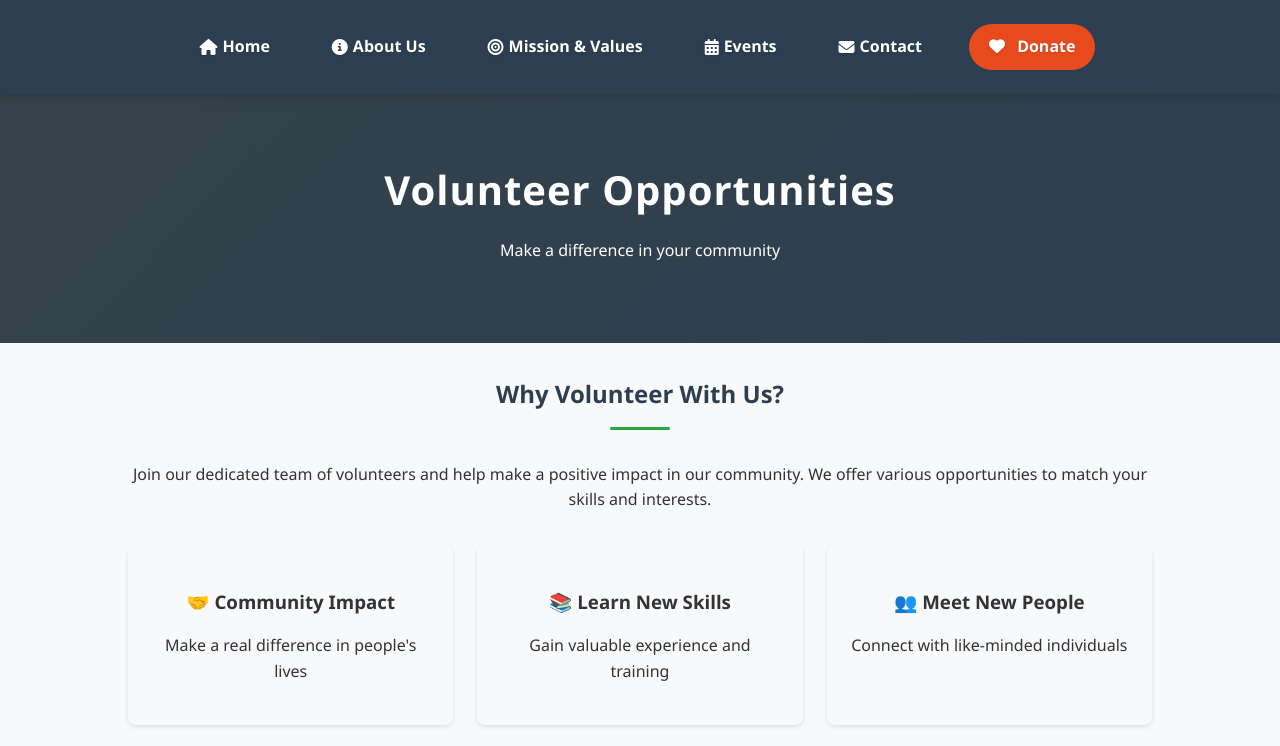
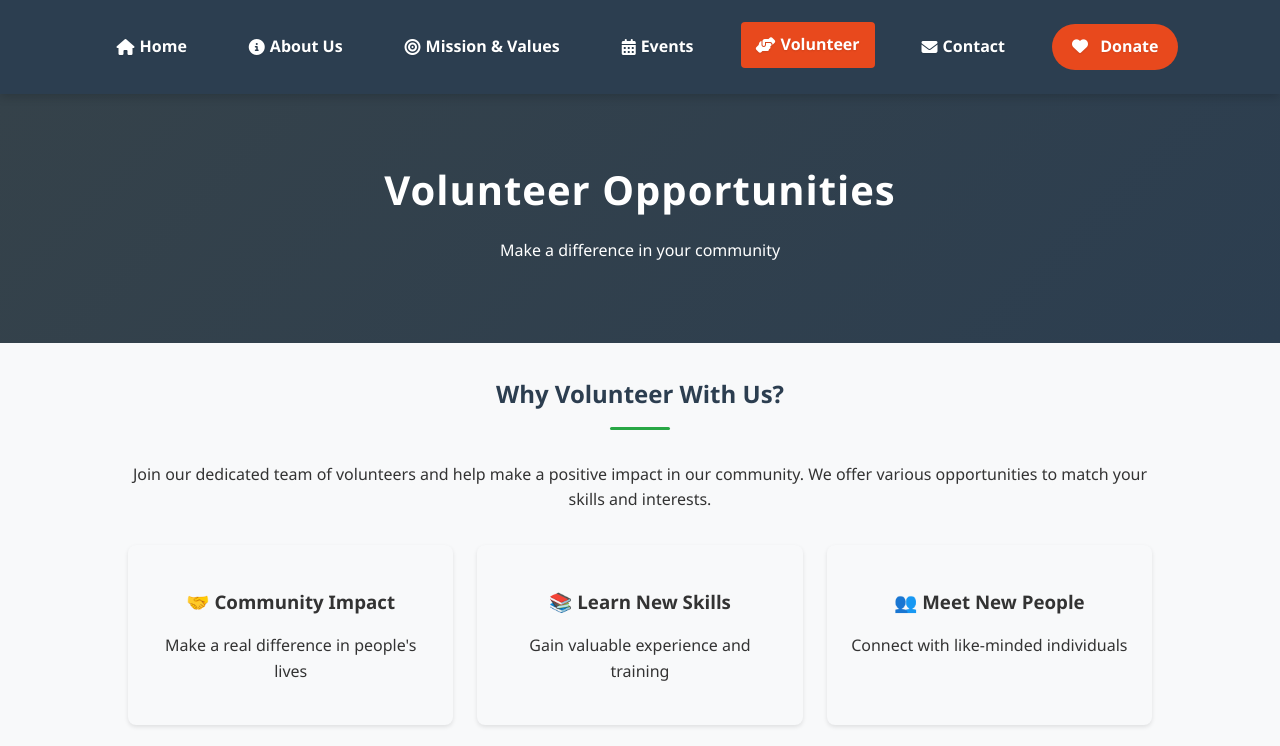
Before and after one commit to Notcreeper13/my-website, a website: page volunteer.html in a window 1280 px wide. Shown: the top 746 px of the page. Drawn offline with Linux system fonts and the light colour scheme.

Commit message:
Added volunteer link to home page and active state to volunteer page nav

```diff
--- a/styles/main.css
+++ b/styles/main.css
@@ -141,7 +141,8 @@ nav a {
     text-shadow: 0 1px 2px rgba(0,0,0,0.1);
 }
 
-nav a:hover {
+nav a:hover,
+nav a.active {
     background: #e8491d;
     transform: translateY(-2px);
     color: white;
--- a/volunteer.html
+++ b/volunteer.html
@@ -17,6 +17,7 @@
             <li><a href="about.html"><i class="fas fa-info-circle"></i> About Us</a></li>
             <li><a href="mission.html"><i class="fas fa-bullseye"></i> Mission & Values</a></li>
             <li><a href="events.html"><i class="fas fa-calendar-alt"></i> Events</a></li>
+            <li><a href="volunteer.html" class="active"><i class="fas fa-hands-helping"></i> Volunteer</a></li>
             <li><a href="contact.html"><i class="fas fa-envelope"></i> Contact</a></li>
             <li><a href="donate.html" class="button"><i class="fas fa-heart"></i> Donate</a></li>
         </ul>
```
Also changed, not shown: index.html (+1 -0 lines).
